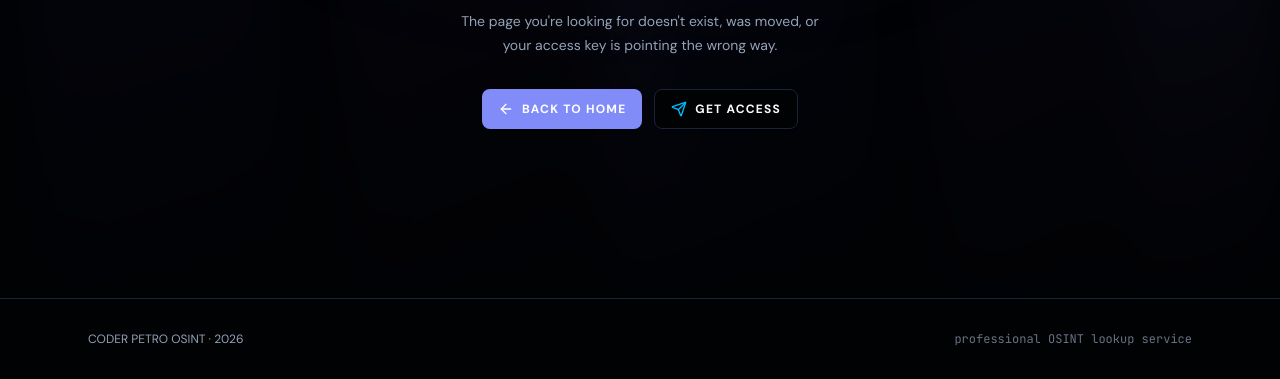
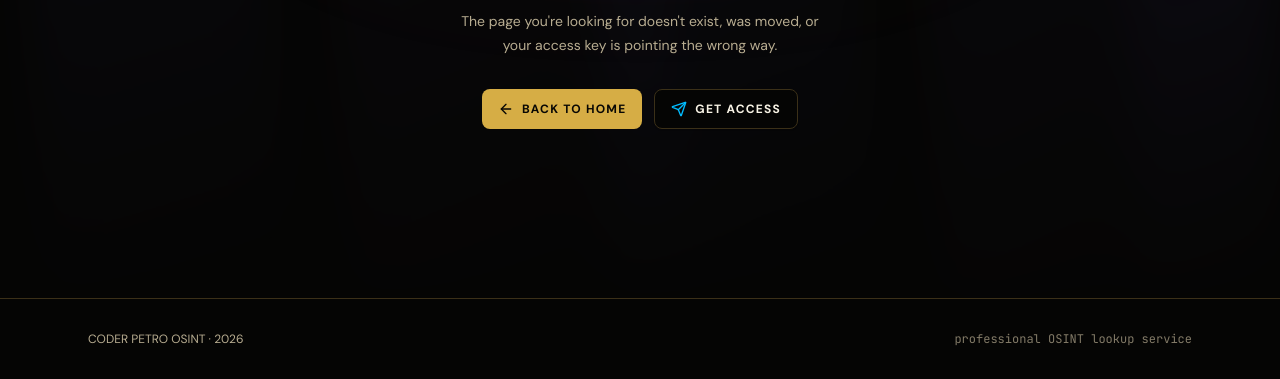
Before and after one commit to Ren-10-06/osnitren, a website: page index.html in a window 1280 px wide. Shown: the part 421-800 px from the top of the page. Drawn offline with Linux system fonts and the light colour scheme.

Commit message:
Apply REN OSINT black and gold theme

```diff
--- a/index.html
+++ b/index.html
@@ -26,12 +26,42 @@
   <link rel="stylesheet" crossorigin href="./assets/index-Crc71vD4.css">
 
   <style>
-    /* REN OSINT brand accents; preserve original React app, routes, and result renderer. */
-    :root { color-scheme: dark; }
-    html, body, #root { background-color: #050504; }
-    body { --ren-gold: #d6ad45; }
-    a, button { accent-color: #d6ad45; }
+    /* REN OSINT black-and-gold theme; keep the original React app and its lookup/result components. */
+    :root, .dark {
+      color-scheme: dark;
+      --background: #050504 !important;
+      --foreground: #f8f3e5 !important;
+      --card: #0d0c09 !important;
+      --card-foreground: #f8f3e5 !important;
+      --popover: #100e09 !important;
+      --popover-foreground: #f8f3e5 !important;
+      --primary: #d6ad45 !important;
+      --primary-foreground: #080704 !important;
+      --secondary: #17140b !important;
+      --secondary-foreground: #f8f3e5 !important;
+      --muted: #15130d !important;
+      --muted-foreground: #b8ad91 !important;
+      --accent: #d6ad45 !important;
+      --accent-foreground: #080704 !important;
+      --border: #3b3018 !important;
+      --input: #3b3018 !important;
+      --ring: #d6ad45 !important;
+      --sidebar: #0a0906 !important;
+      --sidebar-foreground: #f8f3e5 !important;
+      --sidebar-primary: #d6ad45 !important;
+      --sidebar-primary-foreground: #080704 !important;
+      --sidebar-accent: #17140b !important;
+      --sidebar-accent-foreground: #f8f3e5 !important;
+      --sidebar-border: #3b3018 !important;
+      --sidebar-ring: #d6ad45 !important;
+    }
+    html, body, #root { min-height: 100%; background: #050504; }
+    body { color: #f8f3e5; --ren-gold: #d6ad45; }
     ::selection { background: rgba(214,173,69,.32); color: #fff8df; }
+    a:focus-visible, button:focus-visible, input:focus-visible, textarea:focus-visible, select:focus-visible {
+      outline: 2px solid #d6ad45;
+      outline-offset: 2px;
+    }
   </style>
 
 </head>
```
